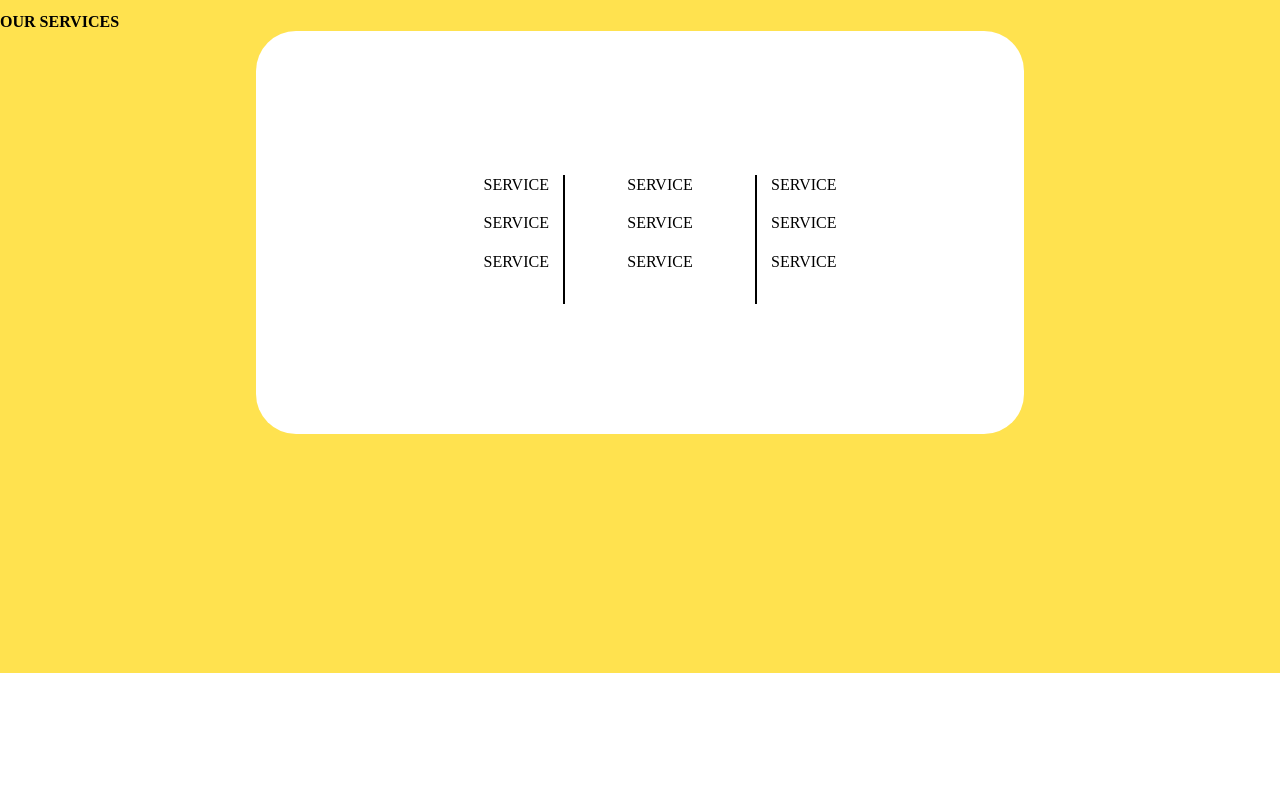
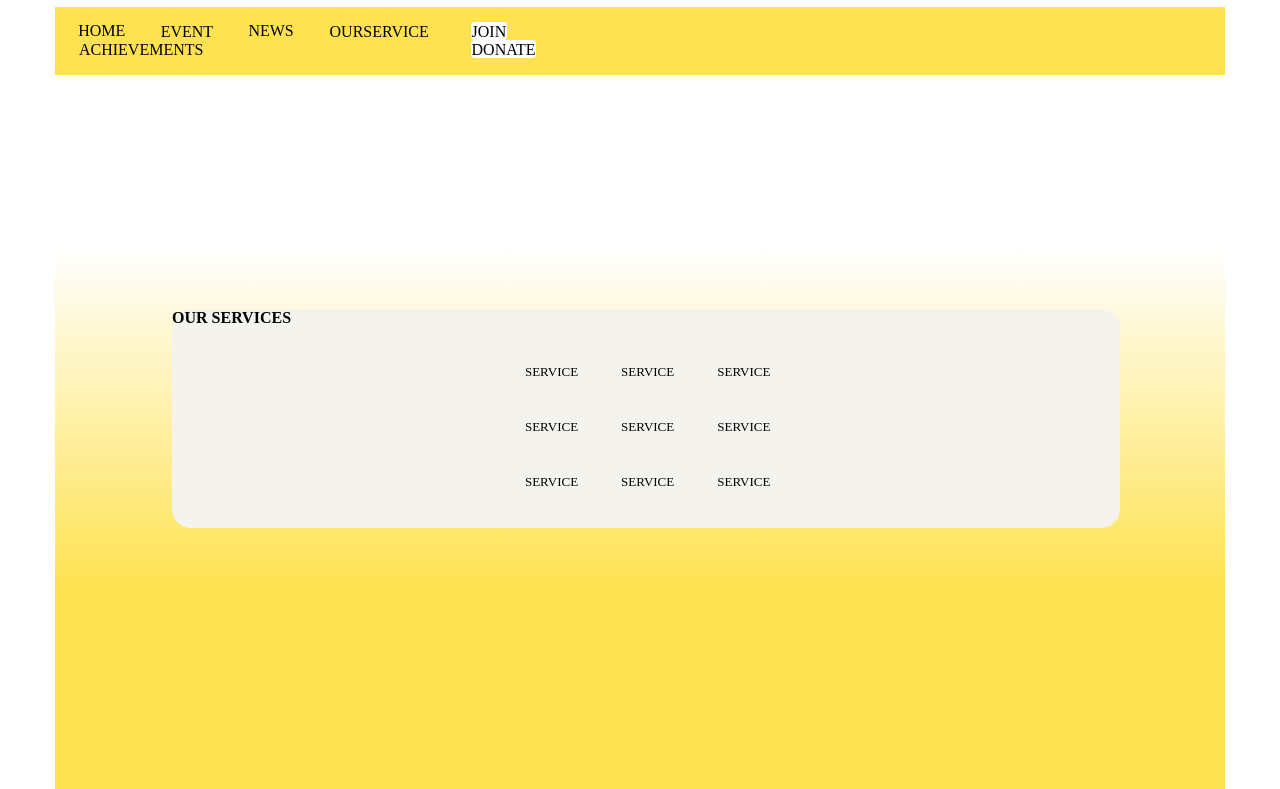
Before and after one commit to kuzhalosaitrust/kuzhalosaitrust.github.io, a plain HTML site: page index.html in a window 1280 px wide. Shown: the part 127-916 px from the top of the page. Before the commit the page ends 800 px from the top, so only its background shows below. Drawn offline with Linux system fonts and the light colour scheme.

Commit message:
changes on home , footer and header

```diff
--- a/files/style/kt-style.css
+++ b/files/style/kt-style.css
@@ -1,78 +1,139 @@
-.kt-container-box >ul>.kt-vertical1
+/* global design classes started ::  */
+.kt-homemain {
+  background-color: #FFE24F;
+  max-width: 97%;
+  margin-left: auto;
+  margin-right: auto;
+}
+
+a{
+  text-decoration: none;
+  font-size: 1em;
+}
+button a{
+  text-decoration: none;
+  color: black;
+  padding: 0.5%;
+}
+/* global design classes ended ::  */
+
+/* container box classes started :: */
+
+
+.kt-service-row
 {
+  display: flex;
+  font-size: small;
+  justify-content: center;
+}
+.kt-service-row>td>ul>{
+  list-style-type: none;
 
-    border-left: 2px solid black;
-    height: 32%;
-    position:absolute;
-    left: 40%;
 }
-.kt-container-box >ul>.kt-vertical2
-{
+.kt-service-row>td>ul>li{
+  font-size: smaller;
+}
+.footer-contents>ul,
+.kt-no-dot{
+list-style-type: none;
+padding: 2%;
+}
+.kt-no-dot>li{
+  padding: 1.5em;
+}
+.kt-service-row>tr{
+  padding: 1%;
+}
+.kt-container-box>.kt-title-large{
+width:90%;
+display: block;
+position:static;
+background-color: #f4f3ed;
+justify-content: center;
+border-radius: 1.2em;
 
-    border-left: 2px solid black;
-    height: 32%;
-    position:absolute;
-    left: 65%;
-}
-.kt-container-box>.kt-vertical>ul>li,
-.kt-container-box>ul>li{
-  padding: 1.2em;
-  list-style-type: none;
-  color:black;
-  padding-top: 1.2%;
 }
 .kt-container-box{
-background-color: #ffffff;
+background: linear-gradient(to bottom, #ffffff 25%, #FFE24F 75%);
+padding-top: 20%;
+padding-left: 10%;
+padding-bottom: 20%;
 justify-content: center;
-display: inline-flex;
-position: absolute;
-left:20%;
-right:20%;
-padding-top:10%;
-padding-left:10%;
-padding-right:10%;
-padding-bottom:10%;
-border-radius: 2.5em;
+display: block;
+position: relative;
 }
-.sk-main-nav .sk-main-nav-left>li>a:hover{
+
+/* container box classes ended :: */
+
+
+/* navigation flex classes started :: */
+.kt-main-nav {
+    display: flex;
+    margin-left: 0%;
+    flex-wrap: wrap;
+    justify-content: space-between;
+    align-items: flex-start;
+    background-color: #FFE24F;
+    flex-direction: row;
+    align-content: center;
+}
+
+.kt-main-nav .kt-main-nav-left>li>a:hover
+{
   background-color: #ffffff;
   height: max-content;
   width: max-content;
   border-radius: 0.25em;
 }
-.sk-main-nav.sk-nav-container{
- display: flex;
- width: 100%;
+.kt-homemain .kt-main-nav{
+  background-color: #FFE24F;
+  margin-left: 0.1%;
+  margin-right: auto;
   }
-.sk-main-nav .sk-main-nav-left{
-  padding-left: 5%;
-  display: inline-flex;
-  justify-content: center;
-  justify-content: flex-start;
+.kt-main-nav .sk-nav-container{
+    display: inline-flex;
+    flex-wrap: wrap;
+    justify-content: start;
+    align-items: flex-start;
+    flex-direction: row;
+  }
+.kt-main-nav .sk-nav-container .kt-main-nav-left{
+  display: flex;
+  margin-left: -15%;
+  flex-wrap: wrap;
+  justify-content: space-between;
+  align-items: flex-start;
+  background-color:transparent;
 }
-.sk-main-nav .sk-main-nav-right{
-  padding-left: 30%;
-  display:inline-flex;
-  justify-content: center;
-  justify-content: flex-end;
+.kt-main-nav .sk-nav-container.kt-main-nav-right{
+  margin-left: -15%;
+  display: flex;
+  flex-wrap: wrap;
+  justify-content: space-between;
+  align-items: flex-end;
+  background-color:transparent;
 }
-.sk-main-nav>ul>li{
+.kt-main-nav>ul>li{
   padding: 1%;
   list-style-type: none;
   font-family: Arial, Helvetica, sans-serif;
 }
-.sk-main-nav .sk-main-nav-right>li>a{
+.kt-main-nav .kt-main-nav-right>li>a{
     background-color: #ffffff;
 }
-.sk-main-nav .sk-main-nav-right>li>a,
-.sk-main-nav .sk-main-nav-left>li>a{
+.kt-main-nav .kt-main-nav-right>li>a,
+.kt-main-nav .kt-main-nav-left>li>a{
   color:black;
   border-radius: 0.25em;
   padding: 1%;
 }
+/* navigation flex classes ended :: */
+
+
+/* main page header start ::  */
 .kt-mainheader >.sk-header-logo,
-.sk-main-nav .sk-main-nav-right>li,
-.sk-main-nav .sk-main-nav-left>li
+.kt-main-nav .kt-main-nav-right>li,
+.kt-main-nav .kt-main-nav-left>li
 {
   padding-left: 5%;
   list-style-type: none;
@@ -89,37 +150,28 @@ border-radius: 2.5em;
   font-family:Arial, Helvetica, sans-serif;
   font-weight: bold;
 }
-.kt-homemain{
-  position: absolute;
-  background-color: #FFE24F;
+/* A media query for a large screen */
+@media (min-width: 1170px) {
+  .kt-homemain {
+    max-width: 1170px;
+  }
 }
-.kt-homemain{
-  position:absolute;
-  top:0px;
-  right:0px;
-  bottom:0px;
-  left:0px;
+.kt-homemain .kt-mainheader{
+    display: flex;
 }
 .kt-mainheader{
-
-  width:100%;
+  display: flex;
+  flex-wrap: wrap;
+  justify-content: space-between;
+  align-items: center;
   background-color: white;
-  display: inline-flex;
-  justify-content: center;
 }
 .kt-mainheader .kt-header-nav{
-  /* position: absolute; */
-  left: 40%;
+  left: 20%;
   list-style-type: none;
   background-color: #ffffff;
   display: flex;
   display: inline-flex;
   text-align: center;
 }
-a{
-  text-decoration: none;
-}
-button a{
-  text-decoration: none;
-  color: black;
-}
+/* home header classes end ::  */
--- a/index.html
+++ b/index.html
@@ -27,47 +27,84 @@
     <div>
       <!-- main router view :: start  -->
       <!-- navigation bar started :: started -->
-      <div class="sk-main-nav">
+      <div class="kt-main-nav">
         <ul class="sk-nav-container">
-        <ul class="sk-main-nav-left">
+        <ul class="kt-main-nav-left">
           <li> <a herf="#home">HOME</a></li>
           <li> <a href="#news">EVENT</a></li>
           <li> <a href="#contact">NEWS</a></li>
           <li> <a href="#about">OURSERVICE</a></li>
           <li><a href="#about">ACHIEVEMENTS</a></li>
         </ul>
-        <ul class="sk-main-nav-right">
+        <ul class="kt-main-nav-right">
           <li><a href="#about">JOIN</a></li>
           <li><a href="#about">DONATE</a></li>
         </ul>
       </ul>
       </div>
-  <div><b>OUR SERVICES</b></div>
+
       <div class="kt-container-box">
-
-        <ul>
-          <li>SERVICE</li>
-          <li>SERVICE</li>
-          <li>SERVICE</li>
-          </ul>
-        <ul>
-          <div class = "kt-vertical1"> </div>
-          <li>SERVICE</li>
-          <li>SERVICE</li>
-          <li>SERVICE</li>
-        </ul>
-
-        <ul>
-          <div class = "kt-vertical2"> </div>
-          <li>SERVICE</li>
-          <li>SERVICE</li>
-          <li>SERVICE</li>
-        </ul>
-
+      <div class="kt-title-large">
+           <b>OUR SERVICES</b>
+      <table class="kt-service-row">
+      <td><ul class="kt-no-dot"><li>SERVICE</li><li>SERVICE</li><li>SERVICE</li></ul></td>
+          <td><ul class="kt-no-dot"><li>SERVICE</li><li>SERVICE</li><li>SERVICE</li></ul></td>
+          <td><ul class="kt-no-dot"><li>SERVICE</li><li>SERVICE</li><li>SERVICE</li></ul></td>
+        </table>
       </div>
-      <!-- main router view :: end -->
+    </div>
+    <div style="width: 200px; height: 25px; margin-right:0px;"></div>
+      <!-- main router view :: end-->
     </div>
     <!-- navigation bar started :: ended -->
+
+  <br/>
+  <div class="kt-footer">
+   <div class="footer-contents">
+    <ul><li>ABOUT US</li><li>BANK DETAILS</li><li>CONTACT US</li><li>COMPLAIN</li><li>TERMS & CONDITIONS</li><li>FEED BACK</li></ul>
+    <div class="kt-footer-container">
+<p>this is about page in this page your going to learn know about kuzhalosai trust and ity's details<br/>this is about page in this page your going to learn know about kuzhalosai trust and ity's details<br/> </p>
+    </div>
   </div>
+  </div></div>
   </body>
 </html>
+<style>
+
+/* footer classes start :: */
+
+.footer-contents>ul>li{
+  font-size:x-small;
+}
+.footer-contents>ul>li:hover{
+  background-color: #ffffff;
+  height: max-content;
+  width: max-content;
+  border-radius: 0.45em;
+}
+.kt-footer.footer-contents
+{
+  display: flex;
+  background-color: #FFE24F;
+  font-size: small;
+  justify-content: center;
+}
+  .kt-footer.footer-contents.kt-footer-container
+{
+padding-left: 2.5em;
+background-color: #ffffff;
+border-radius: 1.7em;
+justify-content: center;
+display: block;
+position: relative;
+}
+.footer-contents.kt-footer-container{
+  display:contents;
+  position: relative;
+  padding-left: 15%;
+  width:80%;
+  height:100%;
+  background-color:white;
+}
+/* foter classes end :: */
+</style>
```
Also changed, not shown: home.html (deleted, +0 -73 lines).
